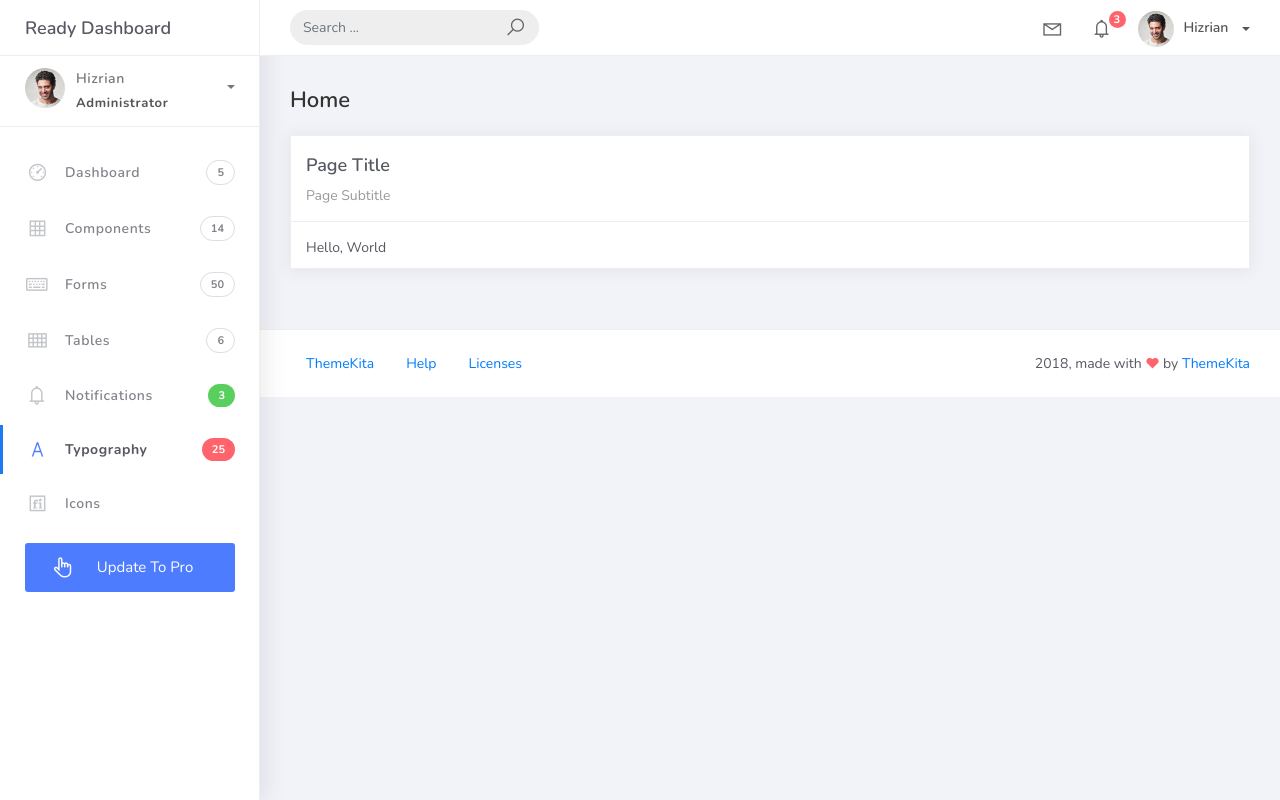
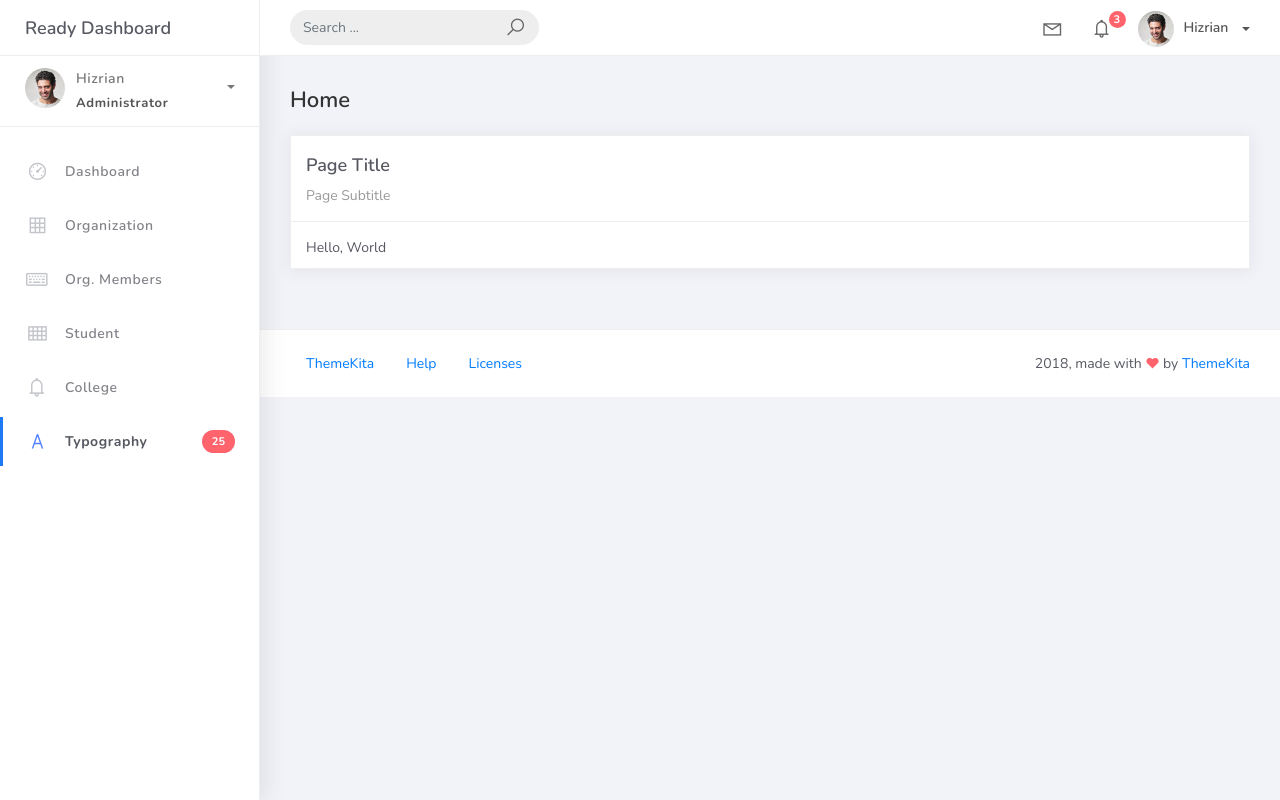
Before and after one commit to Irigitigit/PSUSphereFinal, a Django app: page / in a window 1280 px wide. Run offline with Django 5.2, Linux system fonts and the light colour scheme; some libraries are stand-ins or nearby versions.

Commit message:
Done Views on Organiztion

```diff
--- a/PSUSphereproject/projectsite/urls.py
+++ b/PSUSphereproject/projectsite/urls.py
@@ -16,11 +16,14 @@ Including another URLconf
 """
 from django.contrib import admin
 from django.urls import path
-from studentorg.views import HomePageView
+from studentorg.views import HomePageView, OrganizationList, OrganizationCreateView, OrganizationUpdateView, OrganizationDeleteView
 from studentorg import views
 
 urlpatterns = [
     path ("admin/", admin.site.urls),
     path('', views.HomePageView.as_view(), name='home'),
-
+    path('organization_list', OrganizationList.as_view(), name='organization-list'),
+    path('organization_list/add', OrganizationCreateView.as_view(), name='organization-add'),
+    path('organization_list/<pk>',OrganizationUpdateView.as_view(), name='organization-update'),
+    path('organization_list/<pk>/delete', OrganizationDeleteView.as_view(), name='organization-delete'),
 ]
--- a/PSUSphereproject/studentorg/views.py
+++ b/PSUSphereproject/studentorg/views.py
@@ -1,8 +1,34 @@
 from django.shortcuts import render
 from django.views.generic.list import ListView
+from django.views.generic.edit import CreateView, UpdateView, DeleteView
 from studentorg.models import Organization
+from studentorg.forms import OrganizationForm
+from django.urls import reverse_lazy
 
 class HomePageView (ListView) :
     model = Organization
     context_object_name = 'home'
     template_name = "home.html"
+
+class OrganizationList (ListView):
+    model = Organization
+    context_object_name = 'organization'
+    template_name = 'org_list.html'
+    paginate_by = 5
+
+class OrganizationCreateView(CreateView):
+    model = Organization
+    form_class = OrganizationForm
+    template_name = 'org_form.html'
+    success_url = reverse_lazy('organization-list')
+
+class OrganizationUpdateView(UpdateView):
+    model = Organization
+    form_class = OrganizationForm
+    template_name = 'org_form.html'
+    success_url = reverse_lazy('organization-list')
+
+class OrganizationDeleteView(DeleteView):
+    model = Organization
+    template_name = 'org_del.html'
+    success_url = reverse_lazy('organization-list')
--- a/PSUSphereproject/templates/base.html
+++ b/PSUSphereproject/templates/base.html
@@ -171,35 +171,30 @@
 							<a href="index.html">
 								<i class="la la-dashboard"></i>
 								<p>Dashboard</p>
-								<span class="badge badge-count">5</span>
 							</a>
 						</li>
 						<li class="nav-item">
-							<a href="components.html">
+							<a href="{% url 'organization-list' %}">
 								<i class="la la-table"></i>
-								<p>Components</p>
-								<span class="badge badge-count">14</span>
+								<p>Organization</p>
 							</a>
 						</li>
 						<li class="nav-item">
 							<a href="forms.html">
 								<i class="la la-keyboard-o"></i>
-								<p>Forms</p>
-								<span class="badge badge-count">50</span>
+								<p>Org. Members</p>
 							</a>
 						</li>
 						<li class="nav-item">
 							<a href="tables.html">
 								<i class="la la-th"></i>
-								<p>Tables</p>
-								<span class="badge badge-count">6</span>
+								<p>Student</p>
 							</a>
 						</li>
 						<li class="nav-item">
 							<a href="notifications.html">
 								<i class="la la-bell"></i>
-								<p>Notifications</p>
-								<span class="badge badge-success">3</span>
+								<p>College</p>
 							</a>
 						</li>
 						<li class="nav-item active">
@@ -209,17 +204,6 @@
 								<span class="badge badge-danger">25</span>
 							</a>
 						</li>
-						<li class="nav-item">
-							<a href="icons.html">
-								<i class="la la-fonticons"></i>
-								<p>Icons</p>
-							</a>
-						</li>
-						<li class="nav-item update-pro">
-							<button  data-toggle="modal" data-target="#modalUpdate">
-								<i class="la la-hand-pointer-o"></i>
-								<p>Update To Pro</p>
-							</button>
 						</li>
 					</ul>
 				</div>
```
Also changed, not shown: PSUSphereproject/studentorg/forms.py (added, +9 -0 lines), PSUSphereproject/templates/org_del.html (added, +38 -0 lines), PSUSphereproject/templates/org_form.html (added, +37 -0 lines), PSUSphereproject/templates/org_list.html (added, +72 -0 lines).
